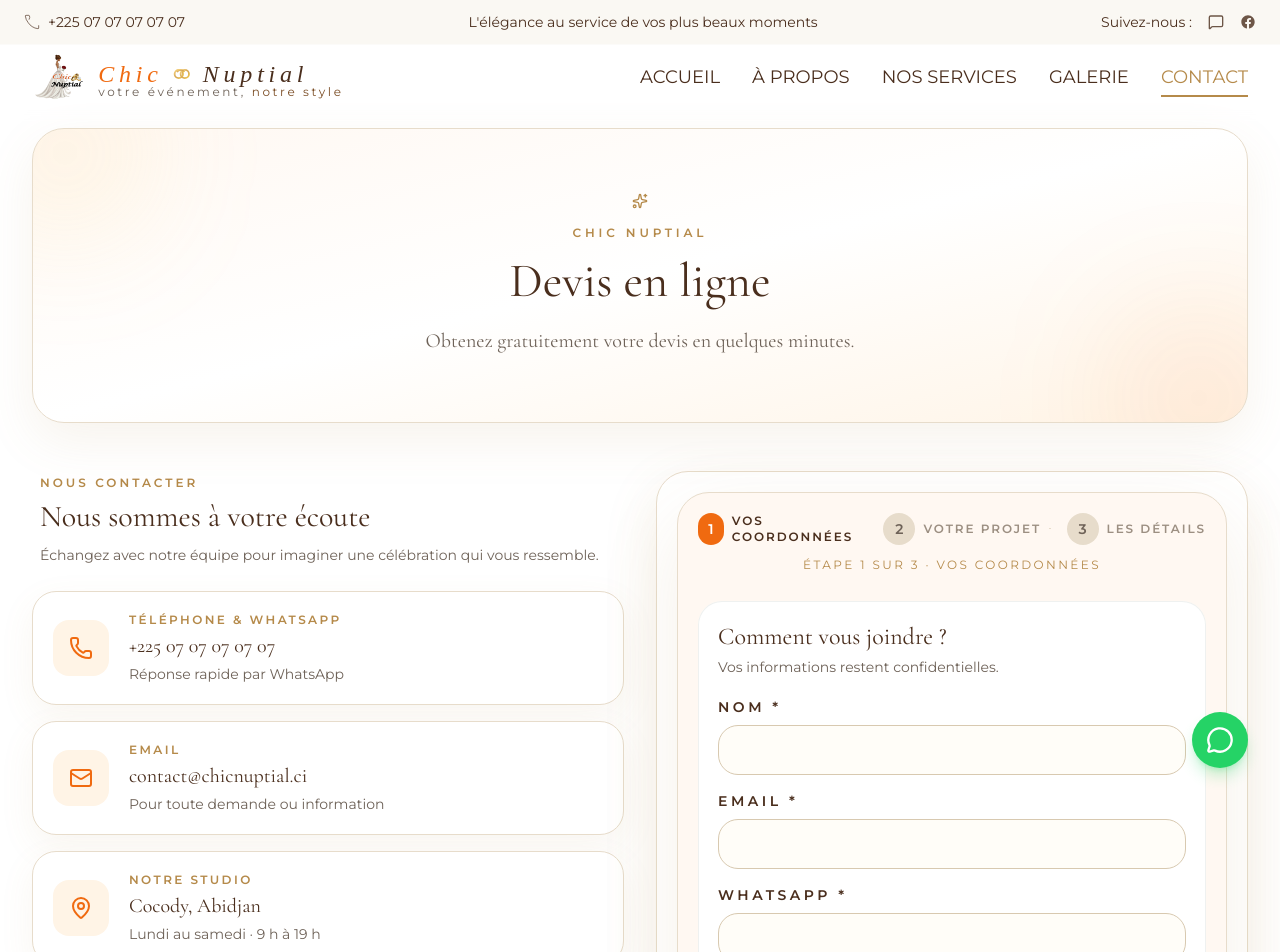
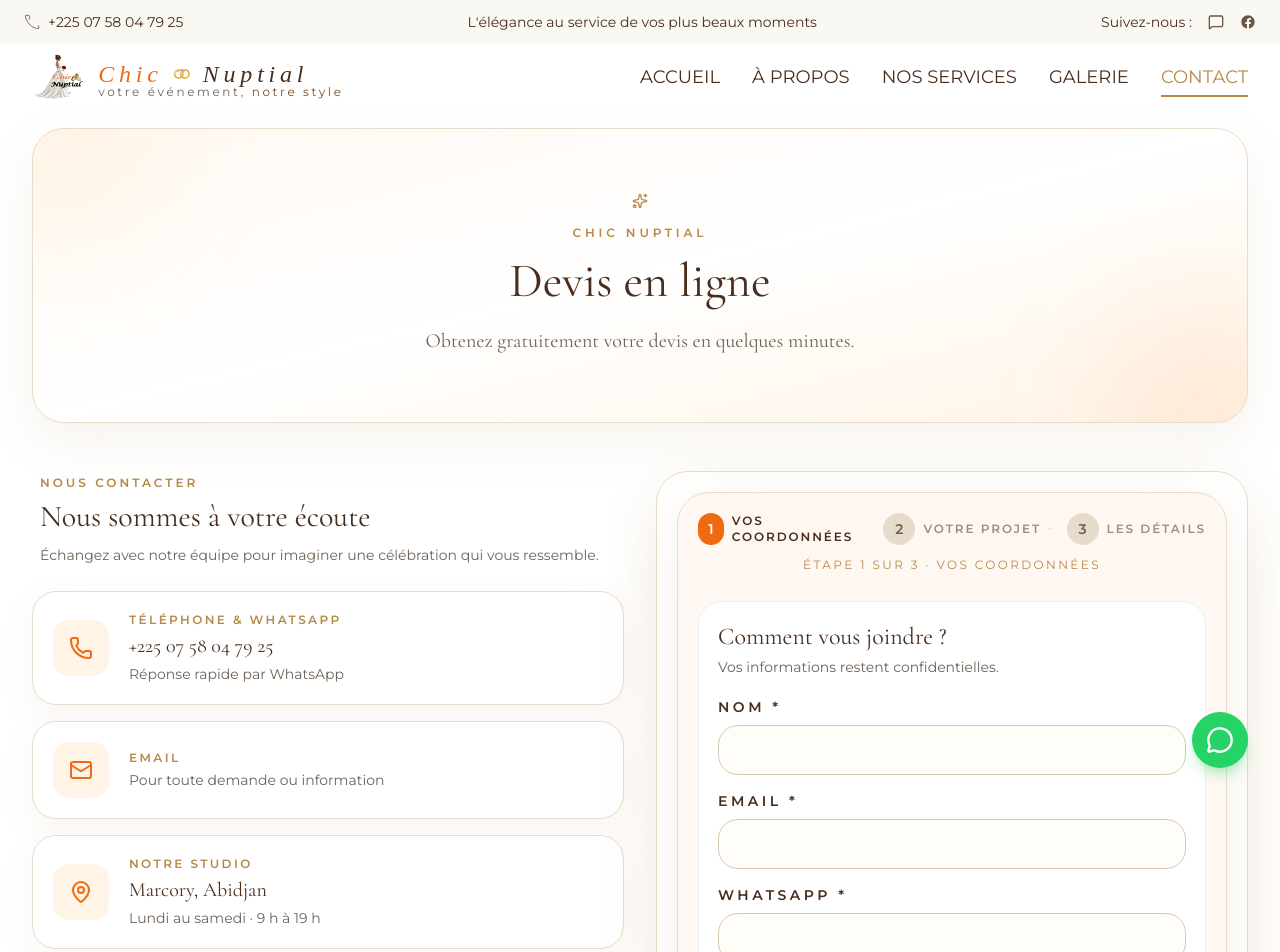
Before and after one commit to Abdoul-lab/Chic-Nuptial-v1, a React (Vite) app: page /contact in a window 1280 px wide. Shown: the top 952 px of the page. Built offline with nearby package versions, Linux system fonts and the light colour scheme.

Commit message:
mis à jour des contact

```diff
--- a/src/data/content.ts
+++ b/src/data/content.ts
@@ -134,15 +134,15 @@ export const GALLERY_PREVIEW_ITEMS: GalleryItemData[] = [
 ];
 
 export const CONTACT_INFO = {
-  phoneDisplay: '+225 07 07 07 07 07',
-  phoneHref: 'tel:+2250707070707',
-  whatsappNumber: '2250707070707',
-  facebookUrl: "https://www.facebook.com/",
+  phoneDisplay: '+225 07 58 04 79 25',
+  phoneHref: 'tel:+2250758047925',
+  whatsappNumber: '2250758047925',
+  facebookUrl: "",
   whatsappMessage: 'Bonjour CHIC NUPTIAL, je souhaite obtenir des informations sur vos services.',
-  email: 'contact@chicnuptial.ci',
-  emailHref: 'mailto:contact@chicnuptial.ci',
-  address: 'Cocody, Abidjan',
-  addressFull: "Cocody, Abidjan, Côte d'Ivoire",
+  email: '',
+  emailHref: 'mailto:',
+  address: 'Marcory, Abidjan',
+  addressFull: "Marcory · Abidjan · Côte d'Ivoire",
   mapsUrl: "https://www.google.com/maps?q=Cocody,+Abidjan,+C%C3%B4te+d'Ivoire",
   hours: 'Lundi au samedi · 9 h à 19 h',
 } as const;
```
